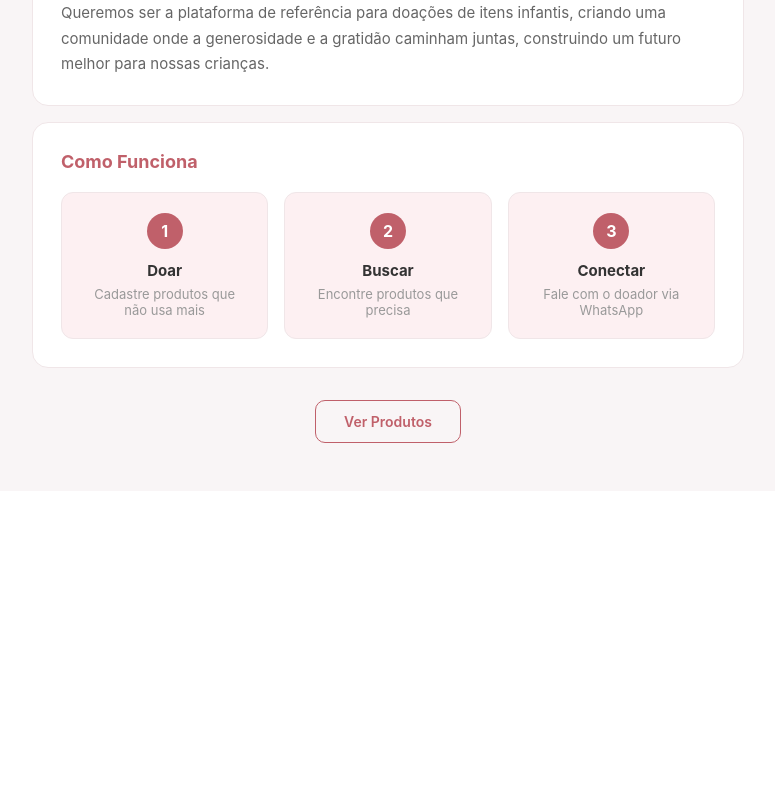
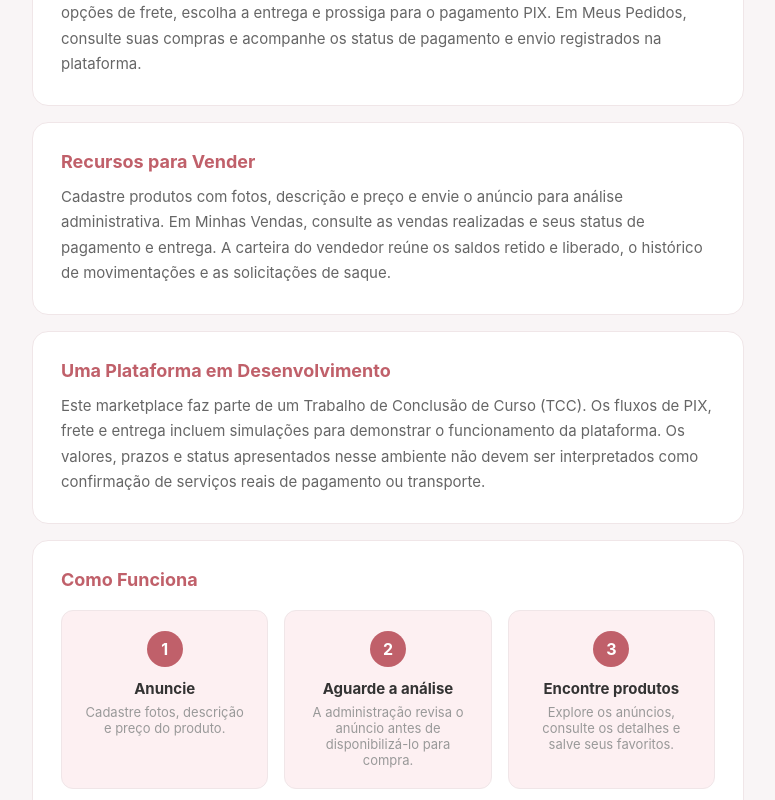
Before and after one commit to joaomarcos1201/doacao-bebe-site, a React (Create React App) app: page /sobre-nos in a window 1280 px wide. Shown: the part 820-1620 px from the top of the page, without its empty margins (252-1027 px from the left). Before the commit the page ends 1311 px from the top, so only its background shows below. Built offline with nearby package versions, Linux system fonts and the light colour scheme; no server answers.

Commit message:
Atualiza Sobre Nos para apresentar o marketplace

```diff
--- a/src/pages/SobreNos.js
+++ b/src/pages/SobreNos.js
@@ -35,22 +35,30 @@ function SobreNos() {
             Além do Positivo
           </h1>
           <p style={{ fontSize: '16px', color: isDark ? '#777' : '#999', margin: 0 }}>
-            Conectando famílias através da solidariedade
+            Conectando pessoas para comprar e vender
           </p>
         </div>
 
         {[
           {
-            title: 'Nossa História',
-            content: 'O Além do Positivo nasceu da necessidade de conectar famílias que precisam de apoio durante a gravidez e primeiros anos de vida do bebê com pessoas dispostas a ajudar através de doações. Fundado em 2024, nosso projeto surgiu da observação de que muitas famílias enfrentam dificuldades para adquirir itens essenciais para bebês, enquanto outras possuem produtos em bom estado que não utilizam mais.'
+            title: 'Sobre o Além do Positivo',
+            content: 'O Além do Positivo é um marketplace que conecta pessoas interessadas em comprar e vender produtos. Aqui, vendedores cadastram seus anúncios e compradores encontram produtos, consultam seus detalhes e realizam compras pela plataforma.'
           },
           {
             title: 'Nosso Objetivo',
-            content: 'Criar uma ponte solidária entre quem pode doar e quem precisa receber, promovendo solidariedade comunitária, sustentabilidade e apoio à maternidade. Acreditamos que pequenos gestos podem transformar vidas.'
+            content: 'Facilitar a conexão entre compradores e vendedores com uma experiência simples e organizada. Reunimos a descoberta de produtos, a compra e o acompanhamento de pedidos e vendas em um só lugar, com informações para cada etapa.'
           },
           {
-            title: 'Nossa Visão',
-            content: 'Queremos ser a plataforma de referência para doações de itens infantis, criando uma comunidade onde a generosidade e a gratidão caminham juntas, construindo um futuro melhor para nossas crianças.'
+            title: 'Recursos para Comprar',
+            content: 'Explore os produtos disponíveis, veja fotos, descrições e preços na página de cada produto e salve seus interesses nos favoritos. No checkout, informe o CEP, consulte os valores e as opções de frete, escolha a entrega e prossiga para o pagamento PIX. Em Meus Pedidos, consulte suas compras e acompanhe os status de pagamento e envio registrados na plataforma.'
+          },
+          {
+            title: 'Recursos para Vender',
+            content: 'Cadastre produtos com fotos, descrição e preço e envie o anúncio para análise administrativa. Em Minhas Vendas, consulte as vendas realizadas e seus status de pagamento e entrega. A carteira do vendedor reúne os saldos retido e liberado, o histórico de movimentações e as solicitações de saque.'
+          },
+          {
+            title: 'Uma Plataforma em Desenvolvimento',
+            content: 'Este marketplace faz parte de um Trabalho de Conclusão de Curso (TCC). Os fluxos de PIX, frete e entrega incluem simulações para demonstrar o funcionamento da plataforma. Os valores, prazos e status apresentados nesse ambiente não devem ser interpretados como confirmação de serviços reais de pagamento ou transporte.'
           }
         ].map(({ title, content }) => (
           <div key={title} style={{
@@ -67,11 +75,14 @@ function SobreNos() {
           border: `1px solid ${isDark ? '#2a2a2a' : '#f0e6e8'}`, marginBottom: '32px'
         }}>
           <h2 style={{ fontSize: '18px', fontWeight: '700', color: '#c0606a', margin: '0 0 20px' }}>Como Funciona</h2>
-          <div style={{ display: 'grid', gridTemplateColumns: 'repeat(auto-fit, minmax(180px, 1fr))', gap: '16px' }}>
+          <div style={{ display: 'grid', gridTemplateColumns: 'repeat(auto-fit, minmax(min(180px, 100%), 1fr))', gap: '16px' }}>
             {[
-              { n: '1', title: 'Doar', desc: 'Cadastre produtos que não usa mais' },
-              { n: '2', title: 'Buscar', desc: 'Encontre produtos que precisa' },
-              { n: '3', title: 'Conectar', desc: 'Fale com o doador via WhatsApp' },
+              { n: '1', title: 'Anuncie', desc: 'Cadastre fotos, descrição e preço do produto.' },
+              { n: '2', title: 'Aguarde a análise', desc: 'A administração revisa o anúncio antes de disponibilizá-lo para compra.' },
+              { n: '3', title: 'Encontre produtos', desc: 'Explore os anúncios, consulte os detalhes e salve seus favoritos.' },
+              { n: '4', title: 'Faça a compra', desc: 'No checkout, consulte e escolha o frete antes de gerar o PIX no fluxo do projeto.' },
+              { n: '5', title: 'Acompanhe o pedido', desc: 'Em Meus Pedidos, veja os status de pagamento e as etapas de entrega registradas.' },
+              { n: '6', title: 'Consulte suas vendas', desc: 'Veja os status em Minhas Vendas e os saldos e movimentações na carteira.' },
             ].map(({ n, title, desc }) => (
               <div key={n} style={{
                 padding: '20px', borderRadius: '12px', textAlign: 'center',
```
